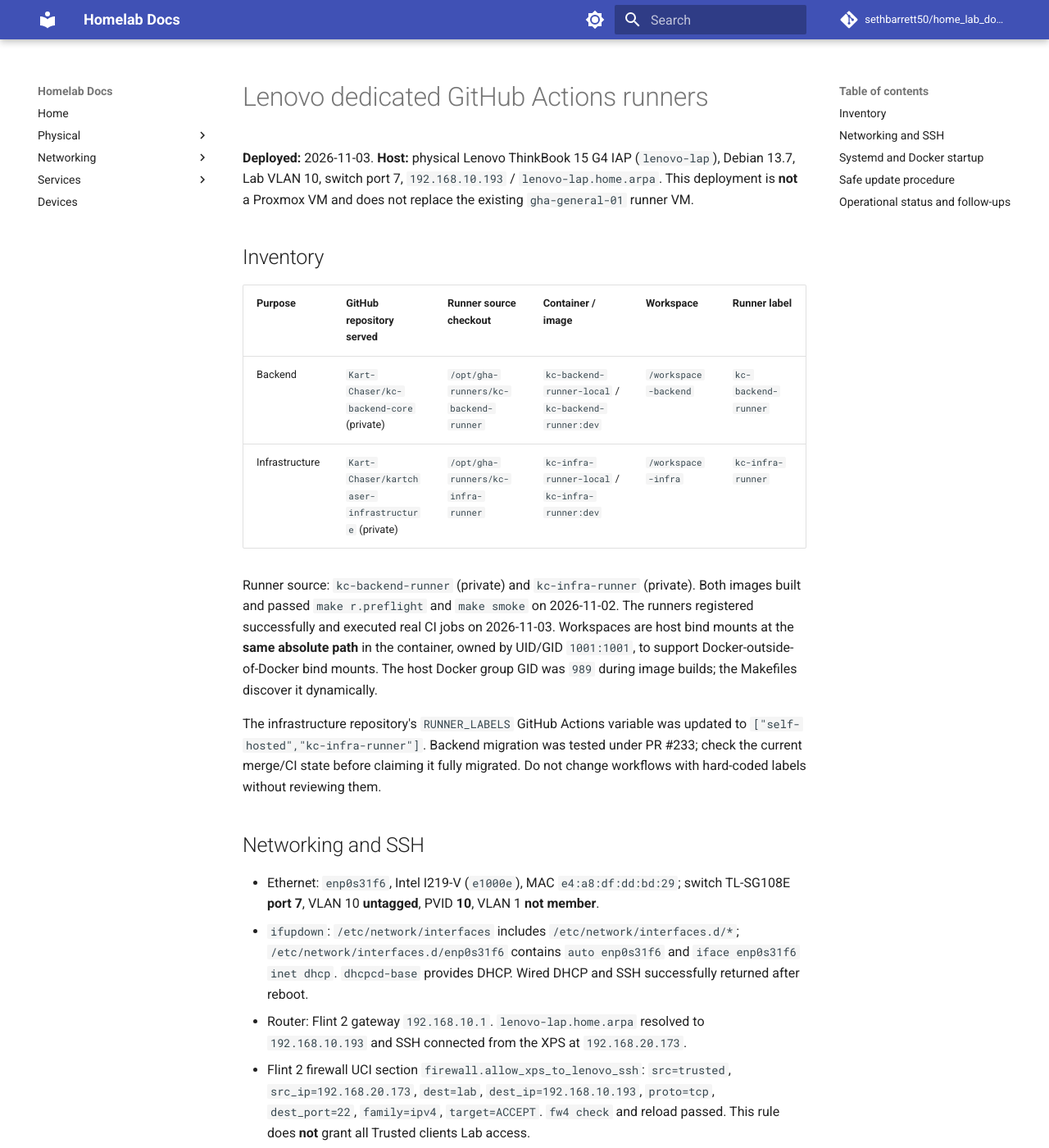
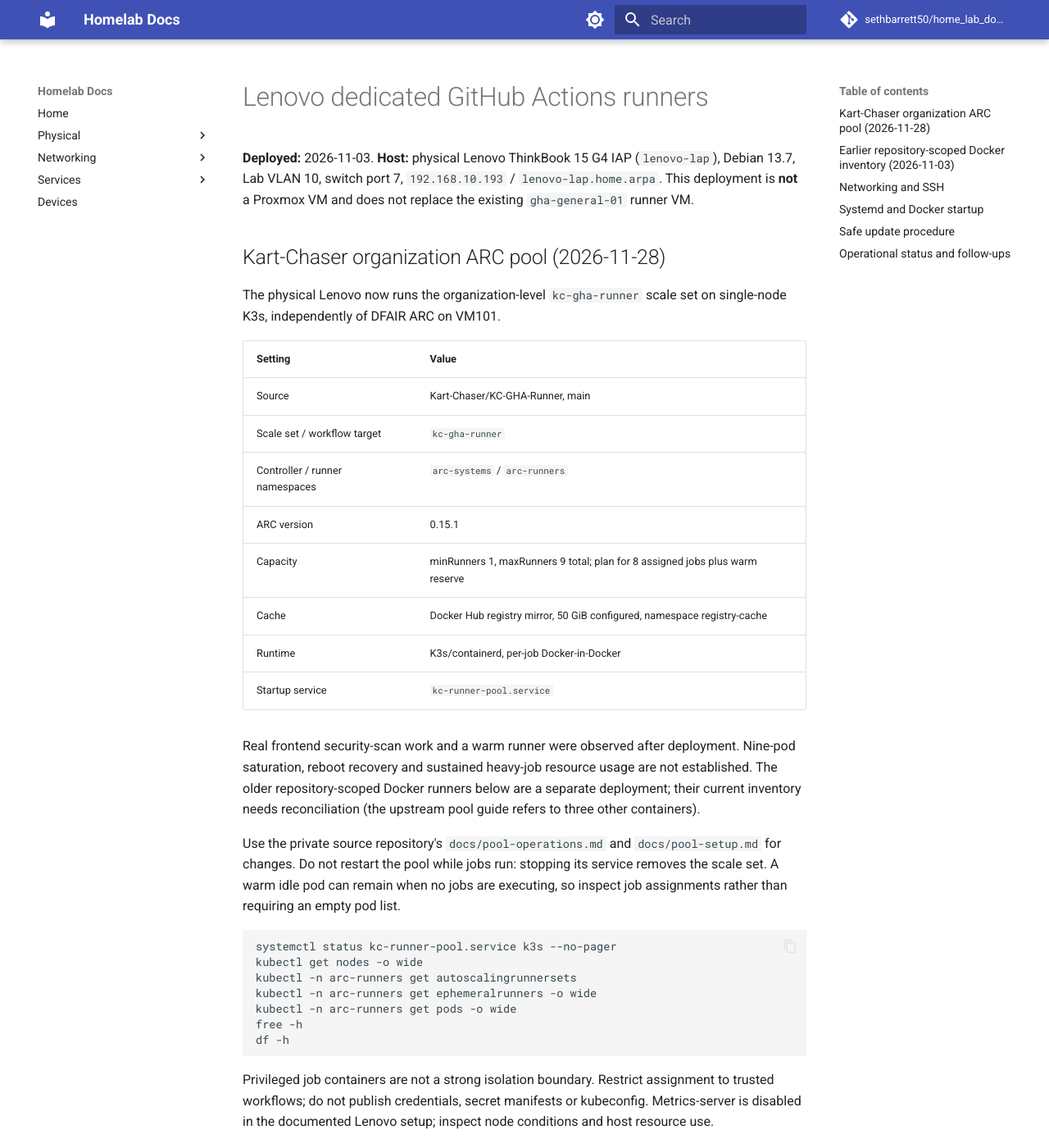
Before and after one commit to sethbarrett50/home_lab_docs, an MkDocs documentation site: the page built from docs/services/lenovo-github-runners.md, in a window 1280 px wide and 1400 px high. Shown: the whole window at 82% size. Built offline with MkDocs 1.6.1 and Material for MkDocs 9.7.7, drawn with Linux system fonts in a browser that asks for light colours; comment, search, counter and statistics services are not loaded; some of the changed text lies outside the part shown.

Commit message:
Reconcile current homelab service inventory

````diff
--- a/docs/services/lenovo-github-runners.md
+++ b/docs/services/lenovo-github-runners.md
@@ -2,7 +2,50 @@
 
 **Deployed:** 2026-11-03. **Host:** physical Lenovo ThinkBook 15 G4 IAP (`lenovo-lap`), Debian 13.7, Lab VLAN 10, switch port 7, `192.168.10.193` / `lenovo-lap.home.arpa`. This deployment is **not** a Proxmox VM and does not replace the existing `gha-general-01` runner VM.
 
-## Inventory
+## Kart-Chaser organization ARC pool (2026-11-28)
+
+The physical Lenovo now runs the organization-level `kc-gha-runner` scale
+set on single-node K3s, independently of DFAIR ARC on VM101.
+
+| Setting | Value |
+|---|---|
+| Source | Kart-Chaser/KC-GHA-Runner, main |
+| Scale set / workflow target | `kc-gha-runner` |
+| Controller / runner namespaces | `arc-systems` / `arc-runners` |
+| ARC version | 0.15.1 |
+| Capacity | minRunners 1, maxRunners 9 total; plan for 8 assigned jobs plus warm reserve |
+| Cache | Docker Hub registry mirror, 50 GiB configured, namespace registry-cache |
+| Runtime | K3s/containerd, per-job Docker-in-Docker |
+| Startup service | `kc-runner-pool.service` |
+
+Real frontend security-scan work and a warm runner were observed after
+deployment. Nine-pod saturation, reboot recovery and sustained heavy-job
+resource usage are not established. The older repository-scoped Docker
+runners below are a separate deployment; their current inventory needs
+reconciliation (the upstream pool guide refers to three other containers).
+
+Use the private source repository's `docs/pool-operations.md` and
+`docs/pool-setup.md` for changes. Do not restart the pool while jobs run:
+stopping its service removes the scale set. A warm idle pod can remain
+when no jobs are executing, so inspect job assignments rather than
+requiring an empty pod list.
+
+```bash
+systemctl status kc-runner-pool.service k3s --no-pager
+kubectl get nodes -o wide
+kubectl -n arc-runners get autoscalingrunnersets
+kubectl -n arc-runners get ephemeralrunners -o wide
+kubectl -n arc-runners get pods -o wide
+free -h
+df -h
+```
+
+Privileged job containers are not a strong isolation boundary. Restrict
+assignment to trusted workflows; do not publish credentials, secret
+manifests or kubeconfig. Metrics-server is disabled in the documented
+Lenovo setup; inspect node conditions and host resource use.
+
+## Earlier repository-scoped Docker inventory (2026-11-03)
 
 | Purpose | GitHub repository served | Runner source checkout | Container / image | Workspace | Runner label |
 |---|---|---|---|---|---|
````
